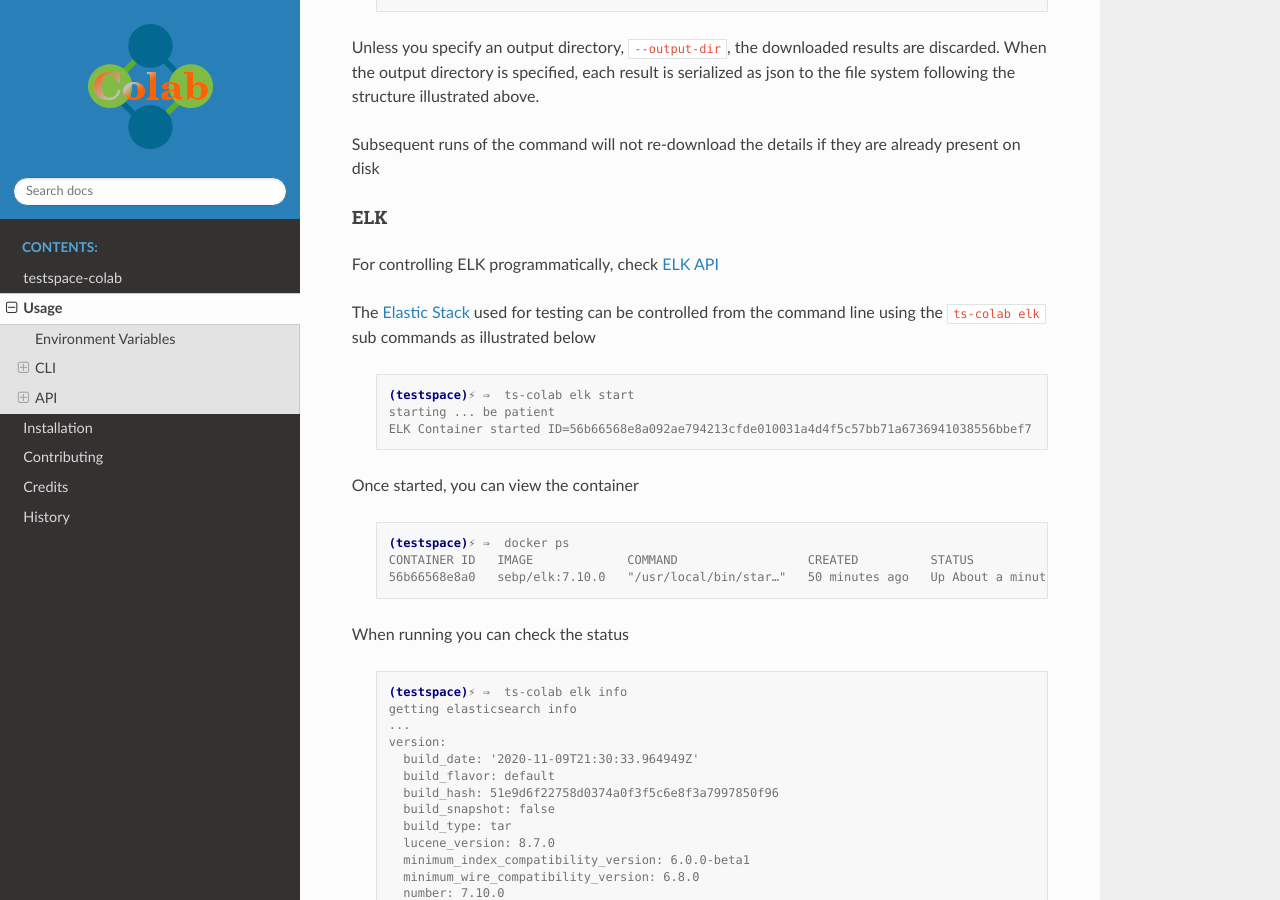
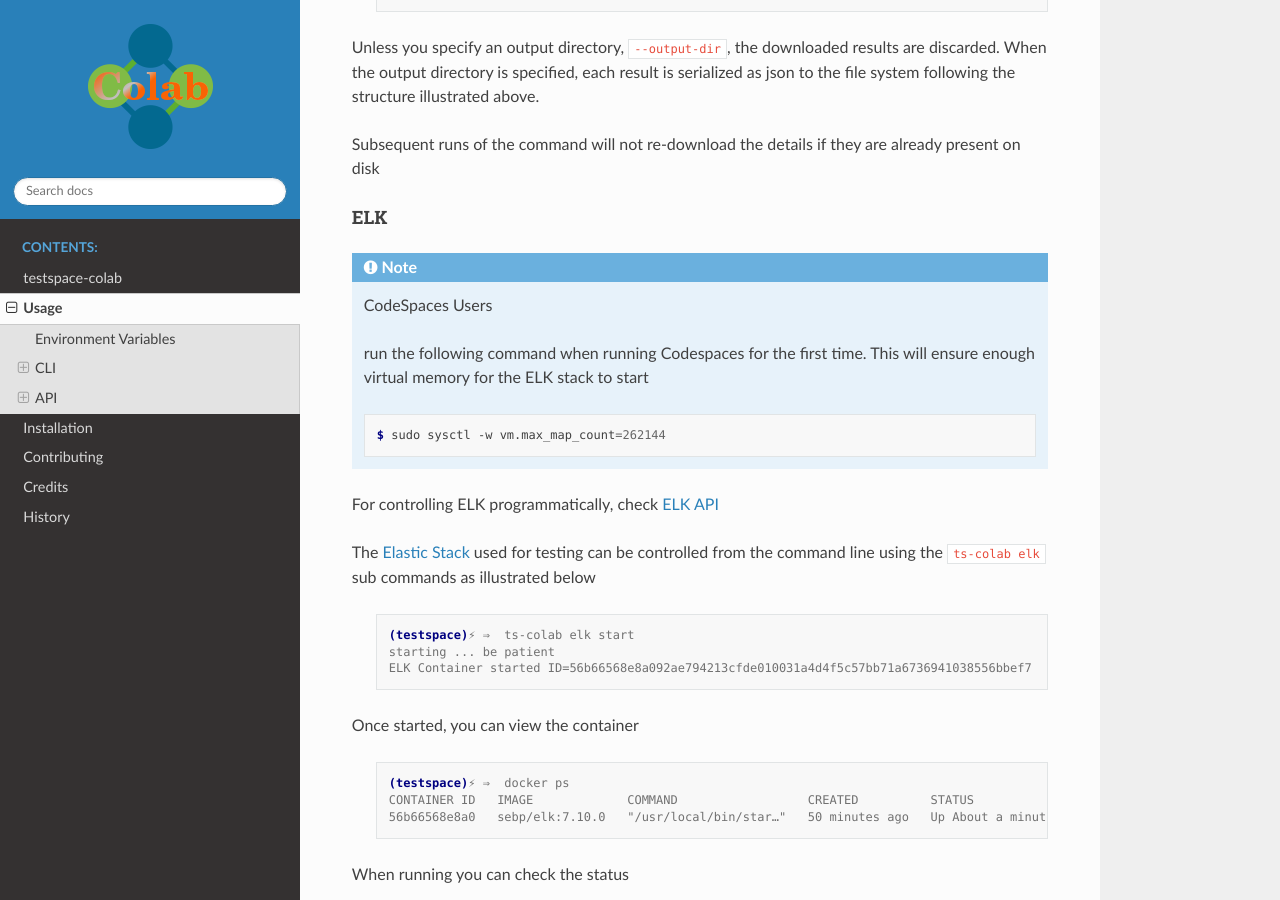
Before and after one commit to lbrack/testspace-colab, a Sphinx documentation site: the page built from docs/usage.rst, in a window 1280 px wide and 900 px high, scrolled down 4619 px. Built offline with Sphinx 7.4.7 and the Read the Docs theme 2.0.0, drawn with Linux system fonts in a browser that asks for light colours; pages that are not in the unit, such as notebooks, are missing from menus; some of the changed text lies outside the part shown.

```diff
--- a/docs/usage.rst
+++ b/docs/usage.rst
@@ -266,6 +266,16 @@
 ELK
 ...
 
+.. note:: CodeSpaces Users
+
+    run the following command when running Codespaces for the first time. This will ensure
+    enough virtual memory for the ELK stack to start
+
+    .. code-block:: console
+
+        $ sudo sysctl -w vm.max_map_count=262144
+
+
 For controlling ELK programmatically, check :ref:`ELK API <elk_api>`
 
 The `Elastic Stack <https://elk-docker.readthedocs.io>`_ used for testing can be controlled
@@ -340,6 +350,10 @@
         Done
 
     .. figure:: ./_static/kibana.png
+
+.. note:: CodeSpaces User
+
+    You can click on the link and follow the link to access the Kibana Console.
 
 
 
```
Also changed, not shown: 1 other file.
